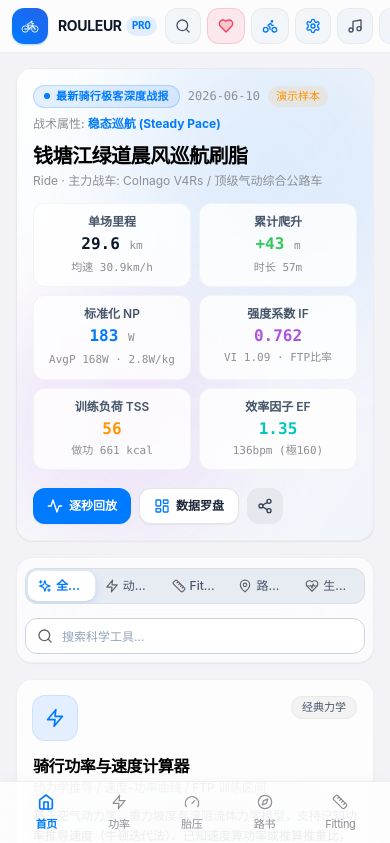
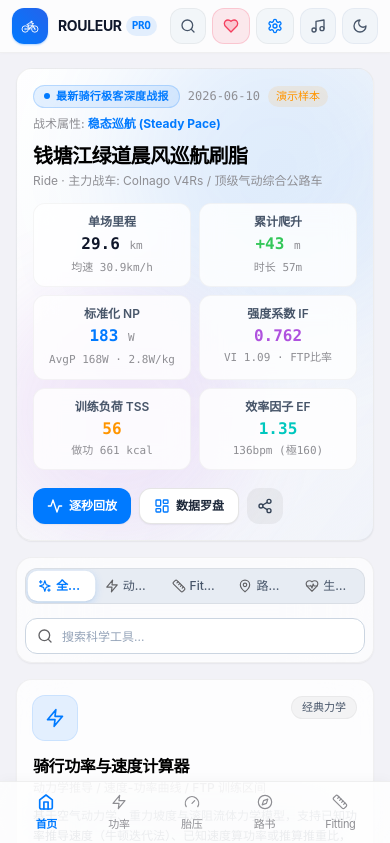
Before and after one commit to TrojanFish/CyclingTools, a React (Vite) app: page / in a window 390 px wide. Shown: the top 843 px of the page. Built offline with nearby package versions, Linux system fonts and the light colour scheme.

Commit message:
fix: resolve sponsor modal flashing/clipping and consolidate redundant header buttons

```diff
--- a/src/components/Header.tsx
+++ b/src/components/Header.tsx
@@ -1,4 +1,5 @@
 import React, { useState, useEffect, useRef } from 'react';
+import { createPortal } from 'react-dom';
 import { Search, Sun, Moon, User, X, Settings, PanelLeft, Heart, Bike } from 'lucide-react';
 import { RouleurLogo } from './common/RouleurLogo';
 import { BackgroundMusicControl } from './BackgroundMusicControl';
@@ -42,8 +43,6 @@
   const [mobileSearchOpen, setMobileSearchOpen] = useState<boolean>(false);
   const [sponsorOpen, setSponsorOpen] = useState<boolean>(false);
   const searchInputRef = useRef<HTMLInputElement | null>(null);
-  const sponsorRef = useRef<HTMLDivElement | null>(null);
-  const sponsorTimerRef = useRef<ReturnType<typeof setTimeout> | null>(null);
   const { profile, activeBike } = useRiderProfile();
   const { language, t, convertWeight } = useLanguageAndUnit();
 
@@ -75,21 +74,7 @@
     sponsorCurrentDragY.current = 0;
   };
 
-  const handleSponsorMouseEnter = () => {
-    if (sponsorTimerRef.current) {
-      clearTimeout(sponsorTimerRef.current);
-      sponsorTimerRef.current = null;
-    }
-    setSponsorOpen(true);
-  };
-
-  const handleSponsorMouseLeave = () => {
-    sponsorTimerRef.current = setTimeout(() => {
-      setSponsorOpen(false);
-    }, 250);
-  };
-
-  // Keyboard shortcut listener: '/' to focus search, 'Escape' to close modal
+  // Keyboard shortcut listener: '/' to focus search, 'Escape' to close modals
   useEffect(() => {
     const handleKeyDown = (e: KeyboardEvent) => {
       if (e.key === '/' && document.activeElement !== searchInputRef.current) {
@@ -103,18 +88,9 @@
       }
     };
 
-    const handleClickOutside = (e: MouseEvent) => {
-      if (sponsorRef.current && !sponsorRef.current.contains(e.target as Node)) {
-        setSponsorOpen(false);
-      }
-    };
-
     window.addEventListener('keydown', handleKeyDown);
-    document.addEventListener('mousedown', handleClickOutside);
     return () => {
       window.removeEventListener('keydown', handleKeyDown);
-      document.removeEventListener('mousedown', handleClickOutside);
-      if (sponsorTimerRef.current) clearTimeout(sponsorTimerRef.current);
     };
   }, [setProfileOpen]);
 
@@ -183,12 +159,9 @@
               {mobileSearchOpen ? <X className="w-4 h-4" /> : <Search className="w-4 h-4" />}
             </button>
 
-            {/* Sponsor / Appreciation Button & Centered Modal */}
-            <div className="relative" ref={sponsorRef}>
+            {/* Sponsor / Appreciation Button */}
             <button
-                onClick={() => setSponsorOpen((prev) => !prev)}
-                onMouseEnter={handleSponsorMouseEnter}
-                onMouseLeave={handleSponsorMouseLeave}
+              onClick={() => setSponsorOpen(true)}
               className="apple-touch h-9 px-2.5 sm:px-3 flex items-center justify-center rounded-xl bg-rose-500/10 hover:bg-rose-500/15 border border-rose-500/20 text-rose-600 dark:text-rose-400 text-xs font-semibold gap-1.5 transition active:scale-95 shrink-0"
               title={language === 'zh-TW' ? '贊助支持作者' : '赞助支持作者'}
               aria-label="Sponsor"
@@ -197,7 +170,88 @@
               <span className="hidden sm:inline">{language === 'zh-TW' ? '贊助' : '赞助'}</span>
             </button>
 
-              {sponsorOpen && (
+            {/* Unified Rider & Bike Profile Button - Apple HIG 36px control */}
+            <button
+              onClick={() => {
+                setProfileModalTab('profile');
+                setProfileOpen(true);
+              }}
+              className="h-9 px-2.5 sm:px-3 flex items-center justify-center rounded-xl bg-slate-100/90 dark:bg-[#2C2C2E]/80 border border-black/[0.05] dark:border-white/[0.08] hover:bg-slate-200/80 dark:hover:bg-[#3A3A3C] text-slate-700 dark:text-slate-200 hover:text-ios-blue dark:hover:text-ios-blue-dark apple-touch transition gap-1.5 group shrink-0 shadow-xs"
+              title={language === 'zh-TW' ? '車手檔案、戰車車庫與系統設定' : '车手档案、战车车库与系统设置'}
+              aria-label="Settings & Rider Profile"
+            >
+              <Settings className="w-4 h-4 text-ios-blue dark:text-ios-blue-dark group-hover:rotate-45 transition-transform duration-300 shrink-0" />
+              <span className="hidden sm:inline text-xs font-semibold max-w-[110px] lg:max-w-[140px] truncate">
+                {activeBike?.name ? activeBike.name.split('/')[0].trim() : (language === 'zh-TW' ? '車手檔案' : '车手档案')}
+              </span>
+              <span className="hidden lg:inline text-slate-300 dark:text-neutral-700 font-light">•</span>
+              <span className="hidden lg:inline text-xs font-semibold tabular-nums text-slate-500 dark:text-slate-400">
+                {profile.heightCm}cm / {formattedWeight.formatted}
+              </span>
+            </button>
+
+            {/* Streamlined Background Music Switch */}
+            <BackgroundMusicControl />
+
+            {/* Theme Toggle Button - Apple HIG 36px button */}
+            <button
+              onClick={() => {
+                if (setThemeMode) {
+                  setThemeMode(isDark ? 'light' : 'dark');
+                } else {
+                  setIsDark(!isDark);
+                }
+              }}
+              className="apple-touch w-9 h-9 flex items-center justify-center rounded-xl bg-slate-100 dark:bg-[#1C1C1E] border border-slate-200/80 dark:border-white/10 text-slate-600 dark:text-slate-400 hover:text-slate-900 dark:hover:text-white hover:border-slate-300 dark:hover:border-white/20 active:scale-95 transition shrink-0"
+              title={
+                themeMode === 'system'
+                  ? (isDark
+                      ? (language === 'zh-TW' ? '跟隨手機(深色) - 點擊切換為淺色' : '跟随手机(深色) - 点击切换为浅色')
+                      : (language === 'zh-TW' ? '跟隨手機(淺色) - 點擊切換為深色' : '跟随手机(浅色) - 点击切换为深色'))
+                  : (isDark
+                      ? (language === 'zh-TW' ? '深色模式 - 點擊切換為淺色' : '深色模式 - 点击切换为浅色')
+                      : (language === 'zh-TW' ? '淺色模式 - 點擊切换为深色' : '浅色模式 - 点击切换为深色'))
+              }
+              aria-label="Toggle Theme"
+            >
+              {isDark ? <Sun className="w-4 h-4 text-amber-400" /> : <Moon className="w-4 h-4 text-slate-600" />}
+            </button>
+          </div>
+        </div>
+
+        {/* Mobile Search Expand Drawer */}
+        {mobileSearchOpen && (
+          <div className="sm:hidden px-4 pb-3 pt-1 border-t border-slate-200/80 dark:border-white/10 animate-in fade-in slide-in-from-top-1">
+            <div className="relative">
+              <Search className="w-4 h-4 text-slate-400 absolute left-3 top-1/2 -translate-y-1/2" />
+              <input
+                type="text"
+                placeholder={t('searchPrompt')}
+                value={searchTerm}
+                onChange={(e) => setSearchTerm(e.target.value)}
+                autoFocus
+                className="w-full h-9 bg-slate-100 dark:bg-[#1C1C1E] border border-slate-200/80 dark:border-white/10 rounded-xl pl-9 pr-3 text-xs text-slate-900 dark:text-white placeholder-slate-400 focus:outline-none focus:border-ios-blue"
+              />
+            </div>
+          </div>
+        )}
+      </header>
+
+      {/* Header spacer to prevent content underlap when fixed at top */}
+      <div className="h-[calc(52px+env(safe-area-inset-top,0px))] sm:h-[calc(56px+env(safe-area-inset-top,0px))] w-full shrink-0" aria-hidden="true" />
+
+
+      {/* Global Rider Profile Modal */}
+      <RiderProfileModal
+        isOpen={isProfileOpen}
+        onClose={() => setProfileOpen(false)}
+        themeMode={themeMode}
+        setThemeMode={setThemeMode}
+        initialTab={profileModalTab}
+      />
+
+      {/* Global Sponsor Appreciation Modal */}
+      {sponsorOpen && typeof document !== 'undefined' && createPortal(
         <div
           onClick={(e) => {
             if (e.target === e.currentTarget) setSponsorOpen(false);
@@ -292,98 +346,9 @@
               </button>
             </div>
           </div>
-                </div>
+        </div>,
+        document.body
       )}
-            </div>
-
-            {/* Active Bike / Virtual Garage Pill - Apple HIG 36px control */}
-            <button
-              onClick={() => {
-                setProfileModalTab('garage');
-                setProfileOpen(true);
-              }}
-              className="h-9 px-2.5 sm:px-3 flex items-center justify-center rounded-xl bg-slate-100/90 dark:bg-[#2C2C2E]/80 border border-black/[0.05] dark:border-white/[0.08] hover:bg-slate-200/80 dark:hover:bg-[#3A3A3C] text-slate-700 dark:text-slate-200 hover:text-ios-blue dark:hover:text-ios-blue-dark apple-touch transition gap-1.5 group shrink-0 shadow-xs"
-              title={language === 'zh-TW' ? `當前戰車：${activeBike?.name?.split('/')[0]} (點擊進入車庫)` : `当前战车：${activeBike?.name?.split('/')[0]} (点击进入车库)`}
-              aria-label="Active Bike Garage"
-            >
-              <Bike className="w-4 h-4 text-ios-blue dark:text-ios-blue-dark group-hover:scale-110 transition-transform duration-200" />
-              <span className="hidden md:inline text-xs font-semibold max-w-[110px] lg:max-w-[140px] truncate">
-                {activeBike?.name ? activeBike.name.split('/')[0].trim() : '车库'}
-              </span>
-            </button>
-
-            {/* Rider Profile & Settings Button - Apple HIG 36px button */}
-            <button
-              onClick={() => {
-                setProfileModalTab('profile');
-                setProfileOpen(true);
-              }}
-              className="w-9 h-9 sm:w-auto sm:h-9 sm:px-3 flex items-center justify-center rounded-xl bg-slate-100/90 dark:bg-[#2C2C2E]/80 border border-black/[0.05] dark:border-white/[0.08] hover:bg-slate-200/80 dark:hover:bg-[#3A3A3C] text-slate-700 dark:text-slate-200 hover:text-ios-blue dark:hover:text-ios-blue-dark apple-touch transition gap-1.5 group shrink-0 shadow-xs"
-              title={language === 'zh-TW' ? '系統設定與車手檔案' : '系统设置与车手档案'}
-              aria-label="Settings & Rider Profile"
-            >
-              <Settings className="w-4 h-4 text-ios-blue dark:text-ios-blue-dark group-hover:rotate-45 transition-transform duration-300" />
-              <span className="hidden lg:inline text-xs font-semibold tabular-nums">{profile.heightCm}cm / {formattedWeight.formatted}</span>
-            </button>
-
-            {/* Streamlined Background Music Switch */}
-            <BackgroundMusicControl />
-
-            {/* Theme Toggle Button - Apple HIG 36px button */}
-            <button
-              onClick={() => {
-                if (setThemeMode) {
-                  setThemeMode(isDark ? 'light' : 'dark');
-                } else {
-                  setIsDark(!isDark);
-                }
-              }}
-              className="apple-touch w-9 h-9 flex items-center justify-center rounded-xl bg-slate-100 dark:bg-[#1C1C1E] border border-slate-200/80 dark:border-white/10 text-slate-600 dark:text-slate-400 hover:text-slate-900 dark:hover:text-white hover:border-slate-300 dark:hover:border-white/20 active:scale-95 transition shrink-0"
-              title={
-                themeMode === 'system'
-                  ? (isDark
-                      ? (language === 'zh-TW' ? '跟隨手機(深色) - 點擊切換為淺色' : '跟随手机(深色) - 点击切换为浅色')
-                      : (language === 'zh-TW' ? '跟隨手機(淺色) - 點擊切換為深色' : '跟随手机(浅色) - 点击切换为深色'))
-                  : (isDark
-                      ? (language === 'zh-TW' ? '深色模式 - 點擊切換為淺色' : '深色模式 - 点击切换为浅色')
-                      : (language === 'zh-TW' ? '淺色模式 - 點擊切换为深色' : '浅色模式 - 点击切换为深色'))
-              }
-              aria-label="Toggle Theme"
-            >
-              {isDark ? <Sun className="w-4 h-4 text-amber-400" /> : <Moon className="w-4 h-4 text-slate-600" />}
-            </button>
-          </div>
-        </div>
-
-        {/* Mobile Search Expand Drawer */}
-        {mobileSearchOpen && (
-          <div className="sm:hidden px-4 pb-3 pt-1 border-t border-slate-200/80 dark:border-white/10 animate-in fade-in slide-in-from-top-1">
-            <div className="relative">
-              <Search className="w-4 h-4 text-slate-400 absolute left-3 top-1/2 -translate-y-1/2" />
-              <input
-                type="text"
-                placeholder={t('searchPrompt')}
-                value={searchTerm}
-                onChange={(e) => setSearchTerm(e.target.value)}
-                autoFocus
-                className="w-full h-9 bg-slate-100 dark:bg-[#1C1C1E] border border-slate-200/80 dark:border-white/10 rounded-xl pl-9 pr-3 text-xs text-slate-900 dark:text-white placeholder-slate-400 focus:outline-none focus:border-ios-blue"
-              />
-            </div>
-          </div>
-        )}
-      </header>
-
-      {/* Header spacer to prevent content underlap when fixed at top */}
-      <div className="h-[calc(52px+env(safe-area-inset-top,0px))] sm:h-[calc(56px+env(safe-area-inset-top,0px))] w-full shrink-0" aria-hidden="true" />
-
-      {/* Global Rider Profile Modal */}
-      <RiderProfileModal
-        isOpen={isProfileOpen}
-        onClose={() => setProfileOpen(false)}
-        themeMode={themeMode}
-        setThemeMode={setThemeMode}
-        initialTab={profileModalTab}
-      />
     </>
   );
 };
```
Lines whose indentation alone changed are shown as unchanged.
